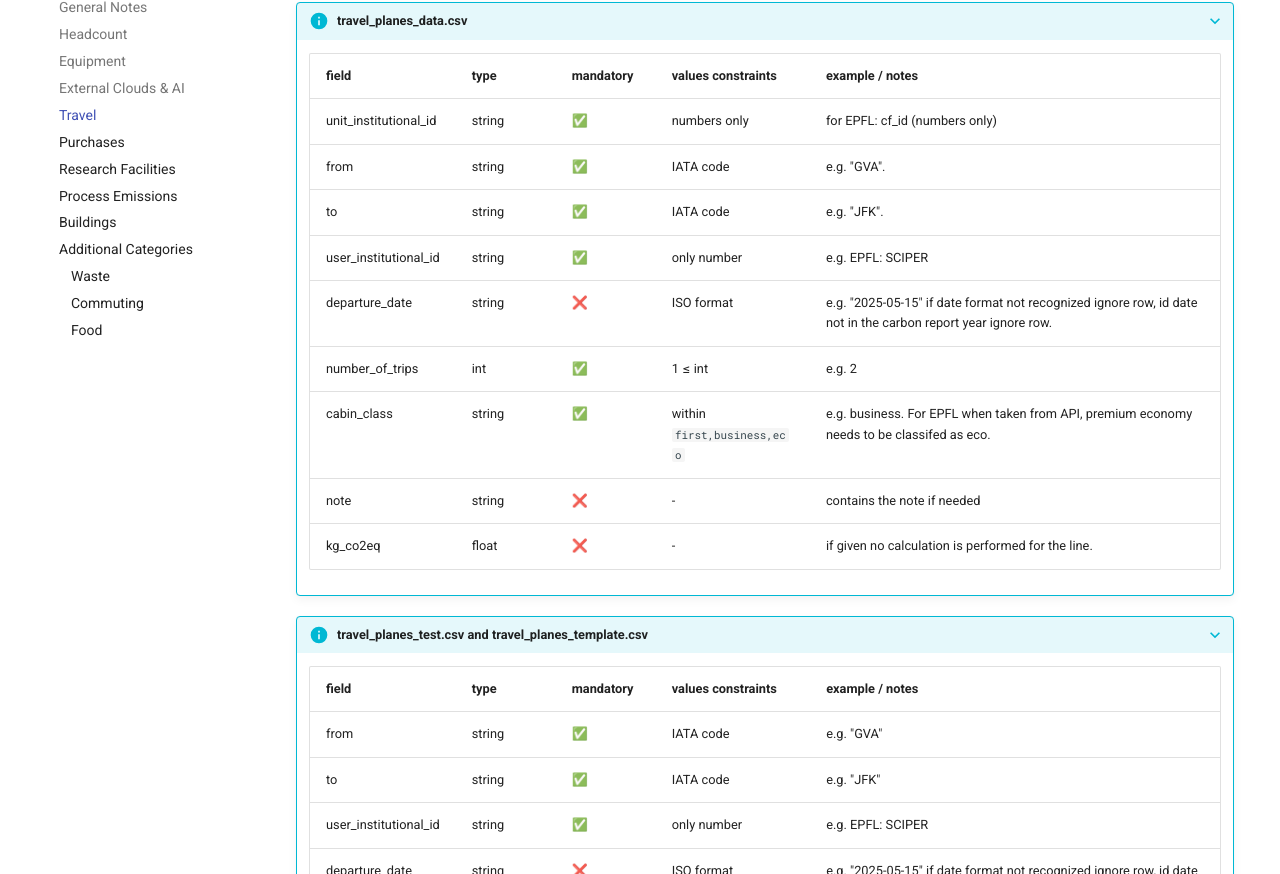
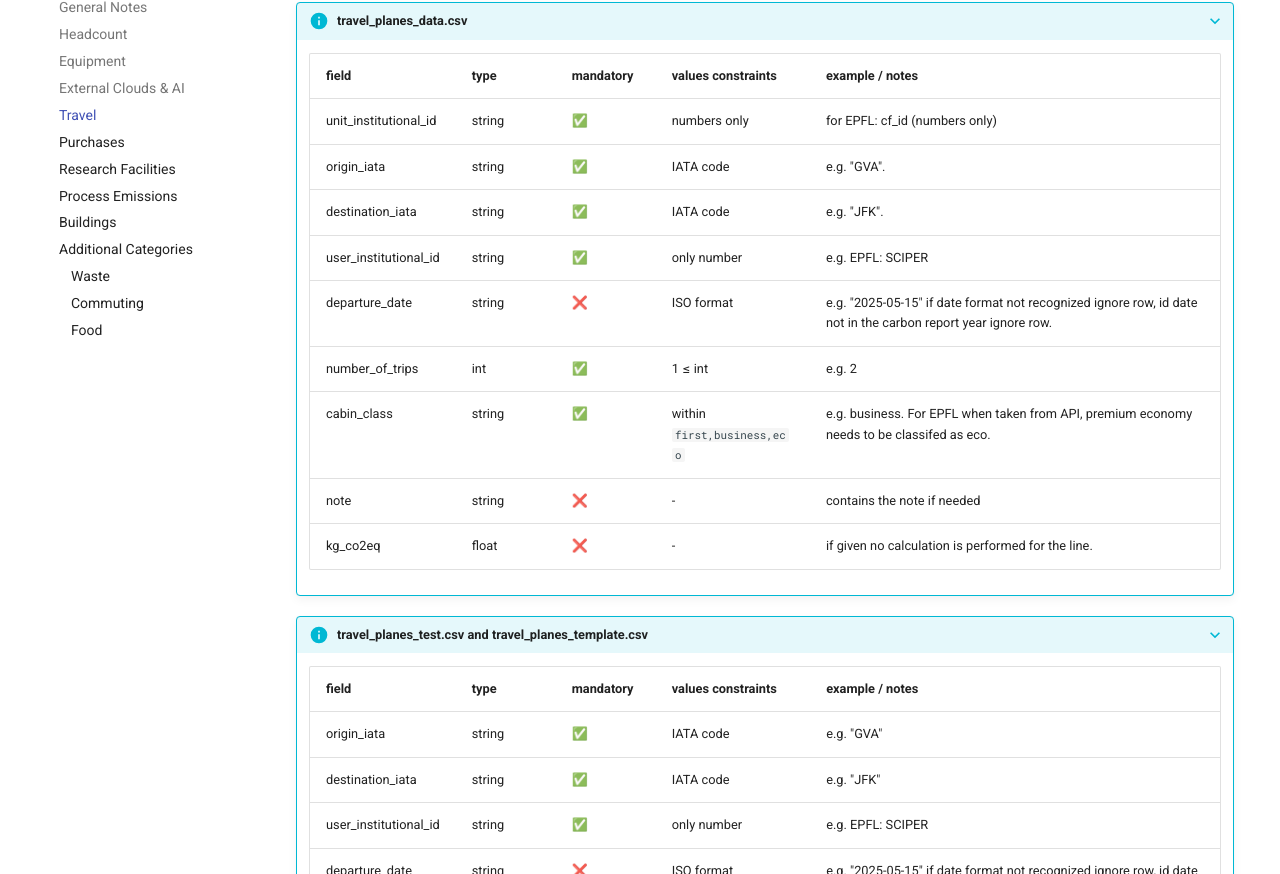
Before and after one commit to EPFL-ENAC/co2-calculator-back-office-doc, an MkDocs documentation site: the page built from docs/data-description.md, in a window 1280 px wide and 1400 px high, scrolled down 7068 px. Shown: the part 101-975 px from the top of the window. Built offline with MkDocs 1.6.1 and Material for MkDocs 9.7.7, drawn with Linux system fonts in a browser that asks for light colours; comment, search, counter and statistics services are not loaded; some of the changed text lies outside the part shown.

Commit message:
Rename 'from' and 'to' fields to 'origin' and 'destination'

```diff
--- a/docs/data-description.md
+++ b/docs/data-description.md
@@ -174,8 +174,8 @@ This guide provides comprehensive data validation schemas for all modules in the
     | field | type | mandatory | values constraints | example / notes |
     |-------|------|-----------|-------------------|-------------------|
     | unit_institutional_id | string | ✅ | numbers only | for EPFL: cf_id (numbers only) |
-    | from | string | ✅ | IATA code | e.g. "GVA". |
-    | to | string | ✅ | IATA code | e.g. "JFK".|
+    | origin_iata | string | ✅ | IATA code | e.g. "GVA". |
+    | destination_iata | string | ✅ | IATA code | e.g. "JFK".|
     | user_institutional_id | string | ✅ | only number | e.g. EPFL: SCIPER |
     | departure_date | string | ❌ | ISO format | e.g. "2025-05-15" if date format not recognized ignore row, id date not in the carbon report year ignore row. |
     | number_of_trips | int | ✅ | 1 ≤ int | e.g. 2 |
@@ -187,8 +187,8 @@ This guide provides comprehensive data validation schemas for all modules in the
 
     | field | type | mandatory | values constraints | example / notes |
     |-------|------|-----------|-------------------|-------------------|
-    | from | string | ✅ | IATA code | e.g. "GVA" |
-    | to | string | ✅ | IATA code | e.g. "JFK" |
+    | origin_iata | string | ✅ | IATA code | e.g. "GVA" |
+    | destination_iata | string | ✅ | IATA code | e.g. "JFK" |
     | user_institutional_id | string | ✅ | only number | e.g. EPFL: SCIPER |
     | departure_date | string | ❌ | ISO format | e.g. "2025-05-15" if date format not recognized ignore row, id date not in the carbon report year ignore row |
     | number_of_trips | int | ✅ | 1 ≤ int | e.g. 2 |
@@ -218,8 +218,8 @@ This guide provides comprehensive data validation schemas for all modules in the
     | field | type | mandatory | values constraints | example / notes |
     |-------|------|-----------|-------------------|-------------------|
     | unit_institutional_id | string | ✅ | numbers only | for EPFL: cf_id (4-digits,numbers only) |
-    | from | string | ✅ | train station name | e.g. "Geneve Cornavin" TBD  it accepts error in naming |
-    | to | string | ✅ | train station name | e.g. "Zurich" TBD it accepts error in naming |
+    | origin_name | string | ✅ | train station name | e.g. "Geneve Cornavin" TBD  it accepts error in naming |
+    | destination_name | string | ✅ | train station name | e.g. "Zurich" TBD it accepts error in naming |
     | user_institutional_id | string | ✅ | only number | e.g. EPFL: SCIPER, if not in Headcount ignore row with a warning message 'SCIPER for this trip not in unit. Add the SCIPER in the Headcount module.' |
     | departure_date | string | ❌ | ISO format | e.g. "2025-05-15" if date format not recognized ignore row, id date not in the carbon report year ignore row |
     | number_of_trips | int | ✅ | 1 ≤ int | e.g. 2 |
@@ -234,8 +234,8 @@ This guide provides comprehensive data validation schemas for all modules in the
 
     | field | type | mandatory | values constraints | example / notes |
     |-------|------|-----------|-------------------|-------------------|
-    | from | string | ✅ | train station name | e.g. "Geneve Cornavin" TBD it accepts error in naming |
-    | to | string | ✅ | train station name | e.g. "Zurich"  TBD it accepts error in naming |
+    | origin_name | string | ✅ | train station name | e.g. "Geneve Cornavin" TBD it accepts error in naming |
+    | destination_name | string | ✅ | train station name | e.g. "Zurich"  TBD it accepts error in naming |
     | user_institutional_id | string | ✅ | only number | e.g. EPFL: SCIPER, if not in Headcount row ignore |
     | departure_date | string | ❌ | ISO format | e.g. "2025-05-15" if date format not recognized ignore row, id date not in the carbon report year ignore row |
     | number_of_trips | int | ✅ | 1 ≤ int | e.g. 2 |
```
